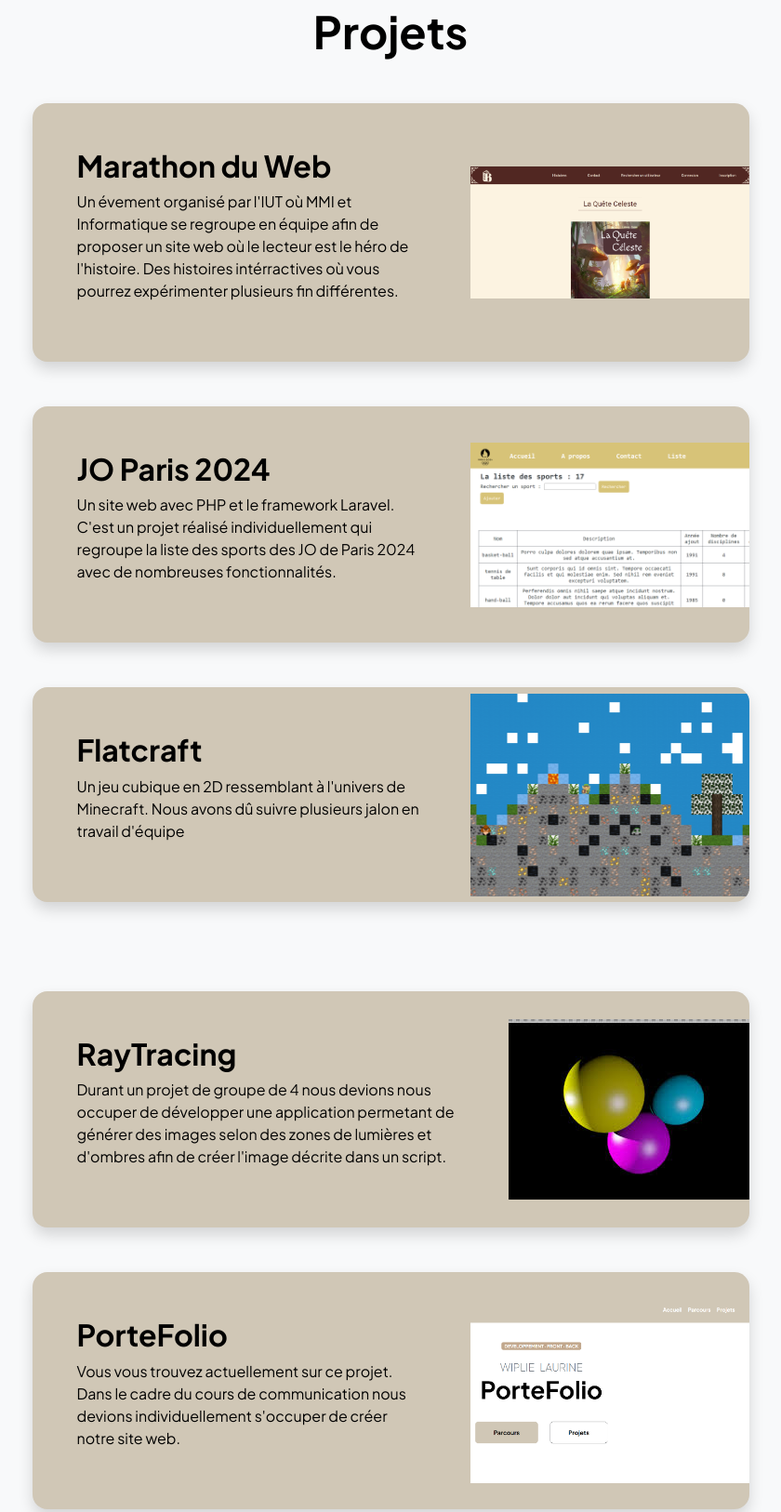
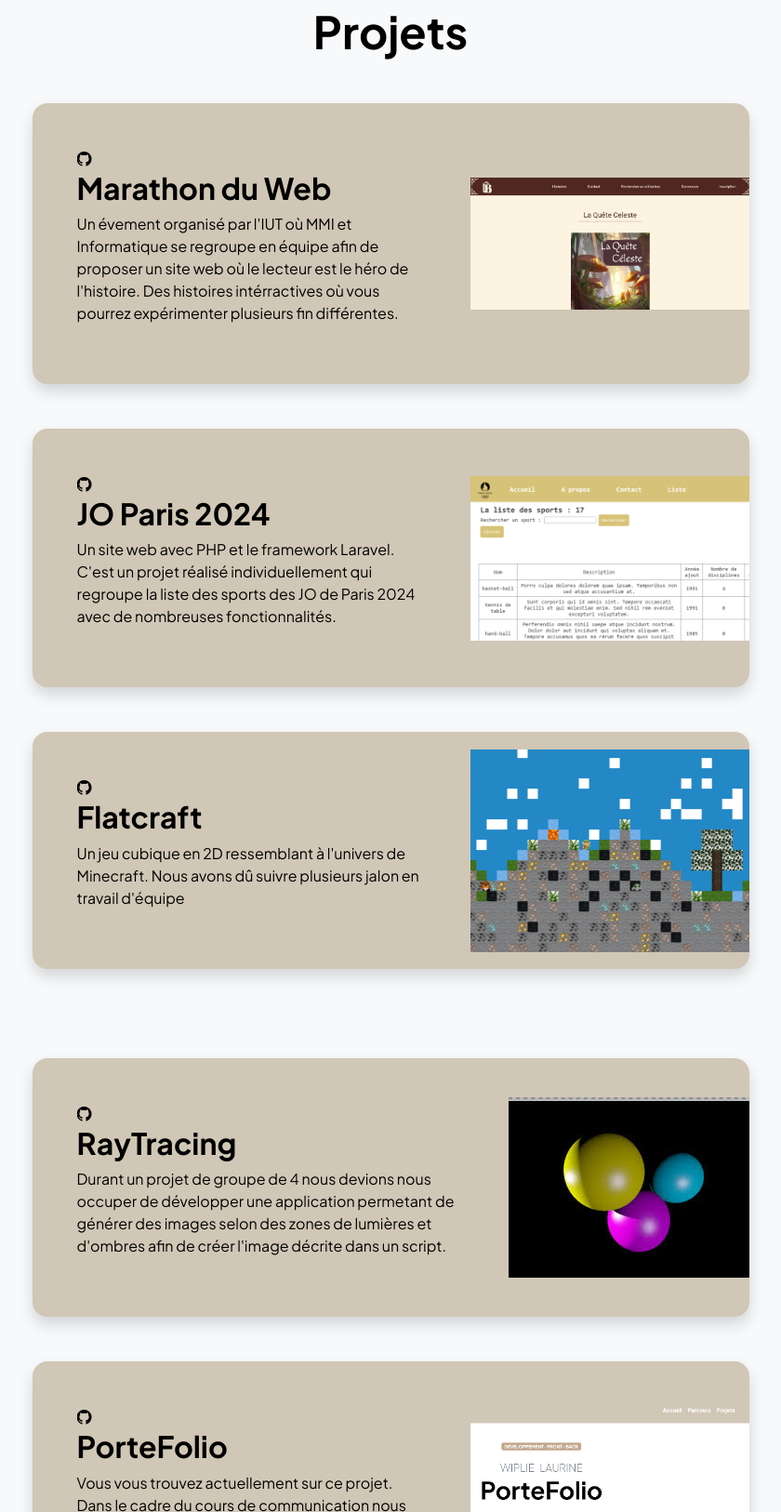
Before and after one commit to LaurineW/Portefolio, a plain HTML site: page projects.html in a window 1280 px wide. Shown: the part 112-1738 px from the top of the page at 93% size, without its empty margins (220-1060 px from the left). Drawn offline with nearby package versions, Linux system fonts and the light colour scheme.

Commit message:
Ajout projet

```diff
--- a/projects.html
+++ b/projects.html
@@ -45,6 +45,9 @@
                                 <div class="card-body p-0">
                                     <div class="d-flex align-items-center">
                                         <div class="p-5">
+                                            <div class="fw-bolder">
+                                                <a class="text-gradient" href="https://github.com/LaurineW"><i class="bi bi-github"></i></a>
+                                            </div>
                                             <h2 class="fw-bolder">Marathon du Web</h2>
                                             <p>Un évement organisé par l'IUT où MMI et Informatique se regroupe en équipe afin de proposer un site web où le lecteur est le héro de l'histoire. Des histoires intérractives où vous pourrez expérimenter plusieurs fin différentes.</p>
                                         </div>
@@ -57,11 +60,17 @@
                                 <div class="card-body p-0">
                                     <div class="d-flex align-items-center">
                                         <div class="p-5">
+                                            <div class="fw-bolder">
+                                                <a class="text-gradient" href="https://github.com/LaurineW"><i class="bi bi-github"></i></a>
+                                            </div>
                                             <h2 class="fw-bolder">JO Paris 2024</h2>
+
                                             <p>Un site web avec PHP et le framework Laravel. C'est un projet réalisé individuellement qui regroupe la liste des sports des JO de Paris 2024 avec de nombreuses fonctionnalités.</p>
                                         </div>
+
                                         <img class="img-fluid" src="assets/projet2.PNG" alt="..." height="400" width="300" />
-                                    </div>
+
+                                        </div>
                                 </div>
                             </div>
                             <br>
@@ -71,6 +80,9 @@
                                 <div class="card-body p-0">
                                     <div class="d-flex align-items-center">
                                         <div class="p-5">
+                                            <div class="fw-bolder">
+                                                <a class="text-gradient" href="https://github.com/LaurineW"><i class="bi bi-github"></i></a>
+                                            </div>
                                             <h2 class="fw-bolder">Flatcraft</h2>
                                             <p>Un jeu cubique en 2D ressemblant à l'univers de Minecraft. Nous avons dû suivre plusieurs jalon en travail d'équipe</p>
                                         </div>
@@ -85,6 +97,9 @@
                                 <div class="card-body p-0">
                                     <div class="d-flex align-items-center">
                                         <div class="p-5">
+                                            <div class="fw-bolder">
+                                                <a class="text-gradient" href="https://github.com/LaurineW"><i class="bi bi-github"></i></a>
+                                            </div>
                                             <h2 class="fw-bolder">RayTracing</h2>
                                             <p>Durant un projet de groupe de 4 nous devions nous occuper de développer une application permetant de générer des images selon des zones de lumières et d'ombres afin de créer l'image décrite dans un script.</p>
                                         </div>
@@ -100,10 +115,13 @@
                                 <div class="card-body p-0">
                                     <div class="d-flex align-items-center">
                                         <div class="p-5">
+                                            <div class="fw-bolder">
+                                                <a class="text-gradient" href="https://github.com/LaurineW/Portefolio"><i class="bi bi-github"></i></a>
+                                            </div>
                                             <h2 class="fw-bolder">PorteFolio</h2>
                                             <p>Vous vous trouvez actuellement sur ce projet. Dans le cadre du cours de communication nous devions individuellement s'occuper de créer notre site web.</p>
                                         </div>
-                                        <img class="img-fluid" src="assets/projet5.png" alt="..." height="400" width="300" />
+                                        <img class="img-fluid" src="assets/projet5.PNG" alt="..." height="400" width="300" />
                                     </div>
                                 </div>
                             </div>
```
